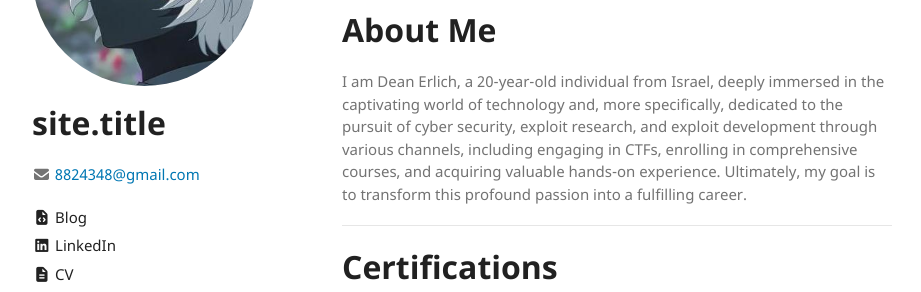
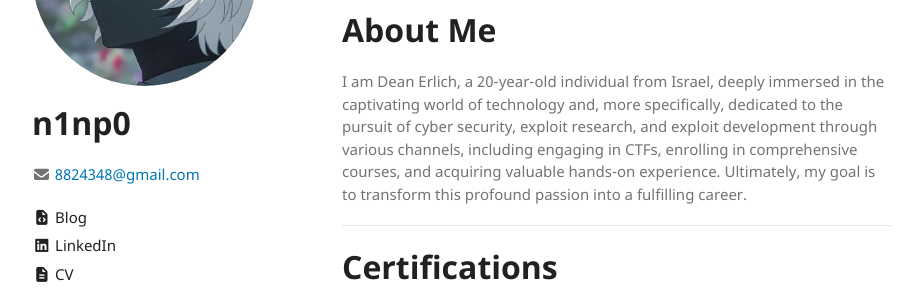
Before and after one commit to ninpwn/ninpwn.github.io, a Jekyll site: the page built from index.md, in a window 1280 px wide. Shown: the part 197-489 px from the top of the page, without its empty margins (178-1099 px from the left). Built offline with Jekyll 4.4.1, drawn with Linux system fonts in a browser that asks for light colours; our own code applies the rules of GitHub Pages for plain Markdown files.

Commit message:
Update header-title.html

```diff
--- a/_includes/header-title.html
+++ b/_includes/header-title.html
@@ -5,7 +5,7 @@
 {% if site.blank_title %}
 <h1> N1np0 </h1>
 {% else %}
-<h1> site.title </h1>
+<h1> {{ site.title }} </h1>
 {% endif %}
 
 {% if site.email %}
```
